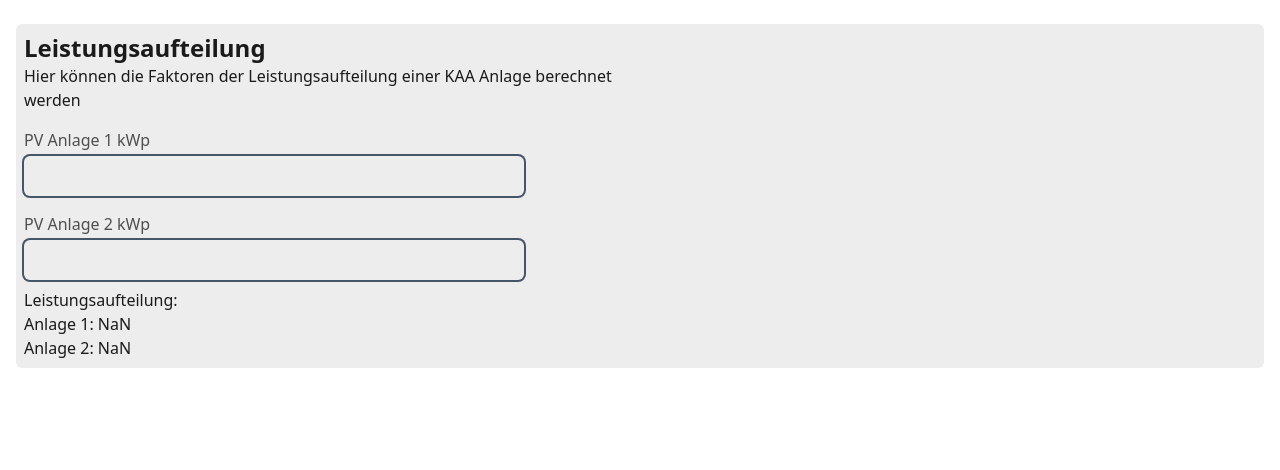
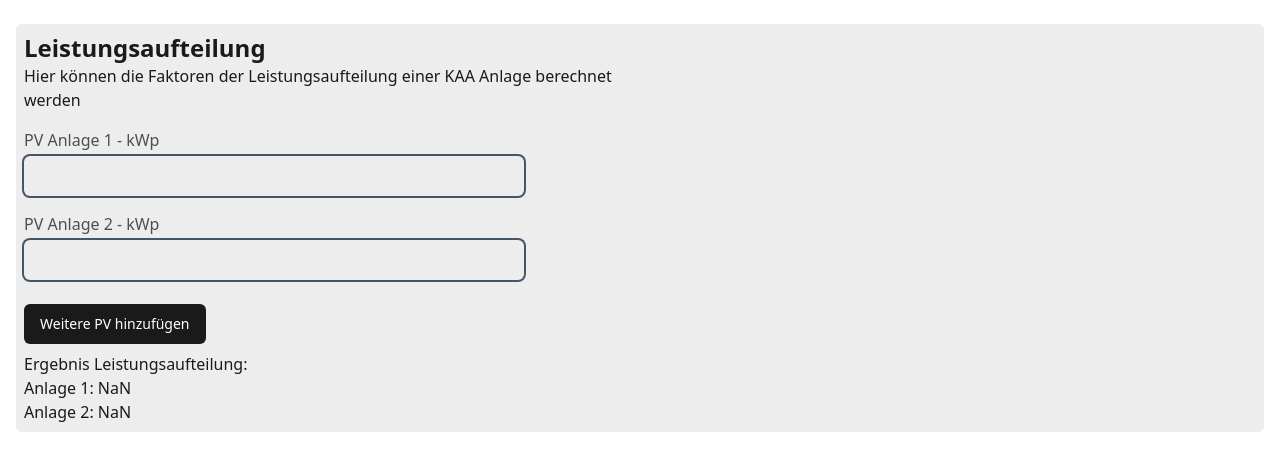
Before and after one commit to enricobuehler/energy-calculator, a React (Vite) app: page /power-split in a window 1280 px wide. Shown: the top 470 px of the page. Built offline with nearby package versions, Linux system fonts and the light colour scheme.

Commit message:
extend powersplit calculator add button component improve styling overall powersplit improvements localize menu/calculator overview

```diff
--- a/src/calculators/common.ts
+++ b/src/calculators/common.ts
@@ -5,3 +5,11 @@ export enum CalculatorType {
   GuessConsumption = "GuessConsumption",
   PowerSplit = "PowerSplit",
 }
+
+export const CalculatorTypeLocale: Record<CalculatorType, string> = {
+  ConsumptionFactor: "Verbrauchsfaktor",
+  PhotovoltaicPeriodSupply: "PV Perioden Einspeisung",
+  PeriodConsumption: "Perioden Verbrauch",
+  GuessConsumption: "Geschätzter Verbrauch",
+  PowerSplit: "Leistungsaufteilung",
+};
--- a/src/calculators/overview.tsx
+++ b/src/calculators/overview.tsx
@@ -1,6 +1,7 @@
 import { useState } from "react";
-import { CalculatorType } from "./common";
+import { CalculatorType, CalculatorTypeLocale } from "./common";
 import Calculators from ".";
+import { cn } from "@/lib/utils";
 
 export default function CalculatorsOverview() {
   const [activeCalculator, setActiveCalculator] = useState<CalculatorType>(
@@ -12,11 +13,16 @@ export default function CalculatorsOverview() {
       <div className="flex flex-row gap-2">
         {Object.keys(CalculatorType).map((key) => (
           <button
-            className="bg-main/20 rounded-md px-2 hover:bg-main/30"
+            className={cn(
+              "rounded-md px-4 py-2 transition-colors",
+              key === activeCalculator
+                ? "bg-main/30 hover:bg-main/40"
+                : "bg-main/10 hover:bg-main/20"
+            )}
             onClick={() => setActiveCalculator(key as CalculatorType)}
             key={key}
           >
-            {key}
+            {CalculatorTypeLocale[key as CalculatorType]}
           </button>
         ))}
       </div>
--- a/src/calculators/power-split.tsx
+++ b/src/calculators/power-split.tsx
@@ -1,26 +1,55 @@
-import { useState, useMemo } from "react";
+import { useState, useMemo, useCallback } from "react";
 import CalculatorContainer from "./container";
 import FormField from "@/components/FormField";
 import NumberInput from "@/components/NumberInput";
 import Form from "@/components/Form";
+import { Button } from "@/components/Button";
+
+type Unit = {
+  kwp: number;
+};
 
 function roundToSevenDigits(num: number) {
   return Math.round((num + Number.EPSILON) * 10000000) / 10000000;
 }
 
 export default function PowerSplitCalculator() {
-  const [unitOneKwp, setUnitOneKwp] = useState(0);
-  const [unitTwoKwp, setUnitTwoKwp] = useState(0);
+  const [units, setUnits] = useState<Array<Unit>>([{ kwp: 0 }, { kwp: 0 }]);
+
   const unitKwpSum = useMemo(
-    () => unitOneKwp + unitTwoKwp,
-    [unitOneKwp, unitTwoKwp]
+    () => units.reduce((prev, curr) => prev + curr.kwp, 0),
+    [units]
   );
+
   const powerSplit = useMemo(
-    () => [
-      roundToSevenDigits(unitOneKwp / unitKwpSum),
-      roundToSevenDigits(unitTwoKwp / unitKwpSum),
-    ],
-    [unitOneKwp, unitTwoKwp, unitKwpSum]
+    () => units.map((u) => roundToSevenDigits(u.kwp / unitKwpSum)),
+    [units, unitKwpSum]
+  );
+
+  const updateUnitKwp = useCallback(
+    (index: number, kwp: number) => {
+      const nextUnits = [...units];
+
+      nextUnits[index].kwp = kwp;
+
+      setUnits(nextUnits);
+    },
+    [units, setUnits]
+  );
+
+  const addUnit = useCallback(
+    () => setUnits((v) => [...v, { kwp: 0 }]),
+    [setUnits]
+  );
+
+  const removeUnit = useCallback(
+    () =>
+      setUnits((v) => {
+        const next = [...v];
+        next.pop();
+        return next;
+      }),
+    [setUnits]
   );
 
   return (
@@ -31,19 +60,27 @@ export default function PowerSplitCalculator() {
         berechnet werden
       </p>
       <Form>
-        <FormField.Container>
-          <FormField.Label>PV Anlage 1 kWp</FormField.Label>
-          <NumberInput onChange={(v) => setUnitOneKwp(v)} />
-        </FormField.Container>
-        <FormField.Container>
-          <FormField.Label>PV Anlage 2 kWp</FormField.Label>
-          <NumberInput onChange={(v) => setUnitTwoKwp(v)} />
-        </FormField.Container>
+        {units.map((_, index) => (
+          <FormField.Container key={index}>
+            <FormField.Label>PV Anlage {index + 1} - kWp</FormField.Label>
+            <NumberInput onChange={(v) => updateUnitKwp(index, v)} />
+          </FormField.Container>
+        ))}
       </Form>
+      <div className="mt-4 mb-2 gap-2 flex flex-row">
+        <Button onClick={() => addUnit()}>Weitere PV hinzufügen</Button>
+        {units.length > 2 && (
+          <Button onClick={() => removeUnit()}>PV entfernen</Button>
+        )}
+      </div>
+
       <p>
-        Leistungsaufteilung: <br />
-        Anlage 1: {powerSplit[0].toLocaleString()} <br />
-        Anlage 2: {powerSplit[1].toLocaleString()}
+        Ergebnis Leistungsaufteilung: <br />
+        {powerSplit.map((split, index) => (
+          <>
+            Anlage {index + 1}: {split.toLocaleString()} <br />
+          </>
+        ))}
       </p>
     </CalculatorContainer>
   );
--- /dev/null
+++ b/src/components/Button.tsx
@@ -0,0 +1,55 @@
+import React from "react";
+import { Slot } from "@radix-ui/react-slot";
+import { cva, type VariantProps } from "class-variance-authority";
+
+import { cn } from "lib/utils";
+
+const buttonVariants = cva(
+  `inline-flex items-center justify-center rounded-md text-sm font-medium
+  ring-offset-background transition-colors focus-visible:outline-none focus-visible:ring-2
+  focus-visible:ring-ring focus-visible:ring-offset-2 disabled:pointer-events-none disabled:opacity-50`,
+  {
+    variants: {
+      variant: {
+        default: "bg-main text-neutral hover:bg-main/90",
+        destructive: "bg-red-500 text-main hover:bg-red-500/90",
+        outline: "border border-input bg-neutral hover:bg-main/20",
+        secondary: "bg-secondary text-main hover:bg-secondary/80",
+        ghost: "hover:bg-main/50",
+        link: "text-main underline-offset-4 hover:underline",
+      },
+      size: {
+        default: "h-10 px-4 py-2",
+        sm: "h-9 rounded-md px-3",
+        lg: "h-11 rounded-md px-8",
+        icon: "h-10 w-10",
+      },
+    },
+    defaultVariants: {
+      variant: "default",
+      size: "default",
+    },
+  }
+);
+
+export interface ButtonProps
+  extends React.ButtonHTMLAttributes<HTMLButtonElement>,
+    VariantProps<typeof buttonVariants> {
+  asChild?: boolean;
+}
+
+const Button = React.forwardRef<HTMLButtonElement, ButtonProps>(
+  ({ className, variant, size, asChild = false, ...props }, ref) => {
+    const Comp = asChild ? Slot : "button";
+    return (
+      <Comp
+        className={cn(buttonVariants({ variant, size, className }))}
+        ref={ref}
+        {...props}
+      />
+    );
+  }
+);
+Button.displayName = "Button";
+
+export { Button, buttonVariants };
```
Also changed, not shown: package.json (+23 -23 lines), 1 other file (tests, documents, lock files or other folders).
